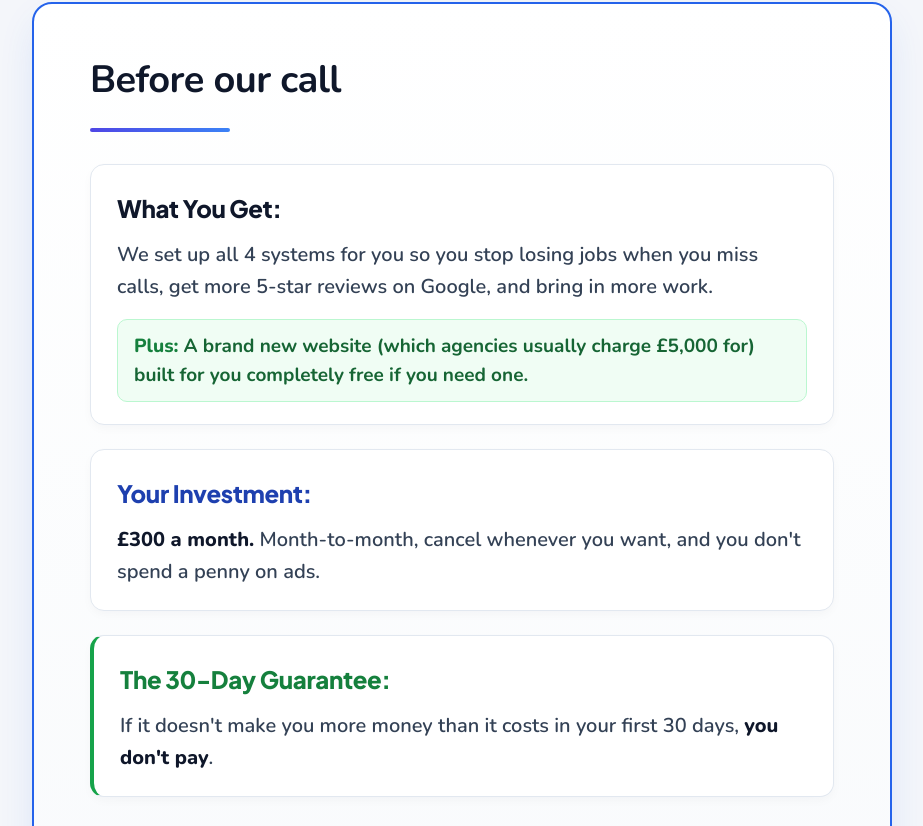
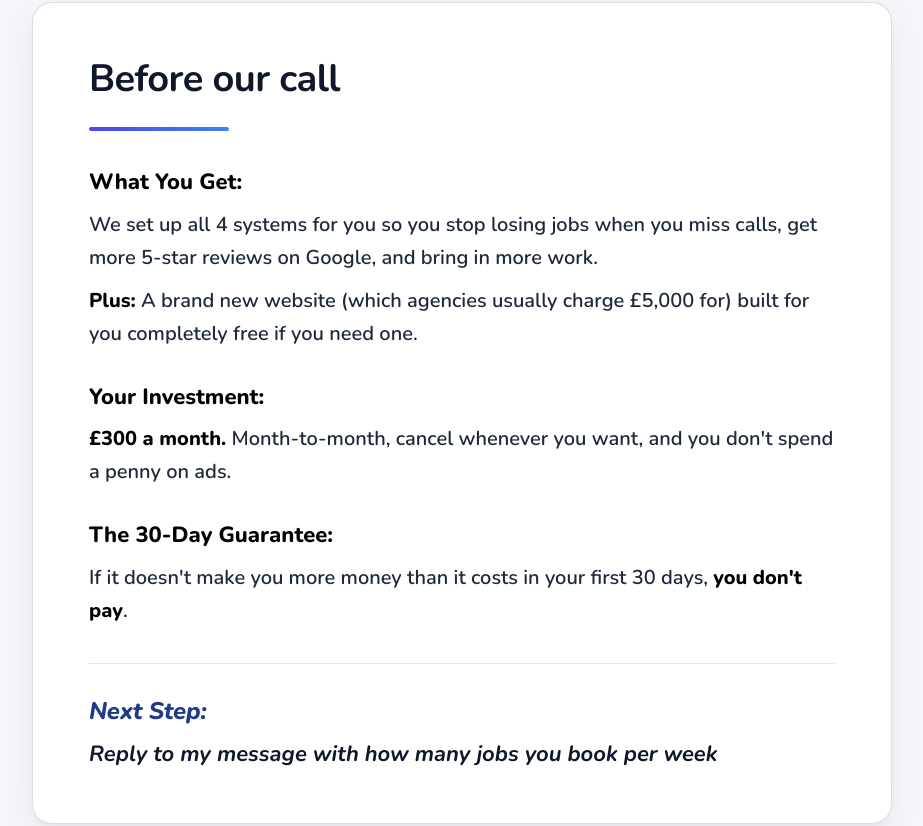
Before and after one commit to muhseena005/client-launch-proposal, a plain HTML site: page index.html in a window 1280 px wide. Shown: the part 5112-5938 px from the top of the page, without its empty margins (178-1101 px from the left). Drawn offline with nearby package versions, Linux system fonts and the light colour scheme.

Commit message:
Simplify Card 5 design: match pure document style with elegant typography and zero cluttered boxes

```diff
--- a/index.html
+++ b/index.html
@@ -354,13 +354,15 @@
       line-height: 1.7;
     }
 
-    /* Before Call / Final Offer Card */
+    /* Before Call / Final Offer Card - Clean, minimalist Gamma document style */
     .cta-card {
-      background: linear-gradient(180deg, #ffffff 0%, #f8fafc 100%);
-      border: 2px solid #2563eb;
+      background: rgba(255, 255, 255, 0.94);
+      backdrop-filter: blur(20px);
+      -webkit-backdrop-filter: blur(20px);
+      border: 1px solid rgba(203, 213, 225, 0.8);
       border-radius: 20px;
       padding: 52px 56px;
-      box-shadow: 0 16px 40px -8px rgba(37, 99, 235, 0.16);
+      box-shadow: 0 12px 35px -4px rgba(15, 23, 42, 0.08), 0 4px 10px -2px rgba(15, 23, 42, 0.04);
     }
 
     @media (max-width: 640px) {
@@ -369,88 +371,59 @@
       }
     }
 
-    .offer-line {
-      margin-bottom: 24px;
-      padding: 22px 26px;
-      background: #ffffff;
-      border-radius: 14px;
-      border: 1px solid #e2e8f0;
-      box-shadow: 0 4px 12px -2px rgba(15, 23, 42, 0.04);
-      display: flex;
-      flex-direction: column;
-      gap: 10px;
+    .offer-group {
+      margin-bottom: 28px;
     }
 
-    .offer-line strong.offer-title {
-      font-family: 'Plus Jakarta Sans', sans-serif;
-      font-size: 24px;
-      font-weight: 800;
-      color: #0f172a;
-      letter-spacing: -0.015em;
-      display: flex;
-      align-items: center;
-      gap: 8px;
+    .offer-group:last-of-type {
+      margin-bottom: 0;
     }
 
-    .offer-line strong.offer-title.accent {
-      color: #1e40af;
+    .offer-title {
+      font-size: 22px;
+      font-weight: 800;
+      color: #000000;
+      margin-bottom: 6px;
+      display: block;
     }
 
-    .offer-line .offer-body {
+    .offer-desc {
       font-size: 20px;
-      line-height: 1.6;
-      color: #334155;
+      line-height: 1.65;
+      color: #1e293b;
       font-weight: 600;
+      margin: 0;
     }
 
-    .offer-line .offer-body strong {
-      color: #0f172a;
-      font-weight: 800;
-    }
-
-    .offer-line .offer-badge-box {
-      margin-top: 6px;
-      padding: 12px 16px;
-      background: #f0fdf4;
-      border: 1px solid #bbf7d0;
-      border-radius: 10px;
-      font-size: 19px;
-      color: #166534;
-      font-weight: 700;
-      line-height: 1.5;
-    }
-
-    .offer-line .offer-badge-box strong {
-      color: #15803d;
+    .offer-desc strong {
+      color: #000000;
       font-weight: 800;
     }
 
     /* Final slide Next Step line */
     .next-step-prompt {
-      margin-top: 32px;
-      padding-top: 24px;
-      border-top: 1.5px dashed #cbd5e1;
+      margin-top: 36px;
+      padding-top: 26px;
+      border-top: 1px solid #e2e8f0;
     }
 
     .next-step-prompt strong {
       display: block;
-      font-family: 'Plus Jakarta Sans', sans-serif;
-      font-size: 30px;
+      font-size: 24px;
       font-weight: 800;
       font-style: italic;
       color: #1e3a8a;
       letter-spacing: -0.01em;
-      margin-bottom: 10px;
+      margin-bottom: 6px;
     }
 
     .next-step-prompt span {
       display: block;
-      font-family: 'Plus Jakarta Sans', sans-serif;
-      font-size: 27px;
+      font-size: 22px;
       font-weight: 700;
       font-style: italic;
       color: #0f172a;
-      line-height: 1.45;
+      line-height: 1.5;
     }
   </style>
 </head>
@@ -691,22 +664,20 @@
       <h2>Before our call</h2>
       <div class="title-accent-line"></div>
 
-      <div class="offer-line">
+      <div class="offer-group">
         <strong class="offer-title">What You Get:</strong>
-        <span class="offer-body">We set up all 4 systems for you so you stop losing jobs when you miss calls, get more 5-star reviews on Google, and bring in more work.</span>
-        <div class="offer-badge-box">
-          <strong>Plus:</strong> A brand new website (which agencies usually charge £5,000 for) built for you completely free if you need one.
-        </div>
+        <p class="offer-desc">We set up all 4 systems for you so you stop losing jobs when you miss calls, get more 5-star reviews on Google, and bring in more work.</p>
+        <p class="offer-desc" style="margin-top: 10px;"><strong>Plus:</strong> A brand new website (which agencies usually charge £5,000 for) built for you completely free if you need one.</p>
       </div>
 
-      <div class="offer-line">
-        <strong class="offer-title accent">Your Investment:</strong>
-        <span class="offer-body"><strong>£300 a month.</strong> Month-to-month, cancel whenever you want, and you don't spend a penny on ads.</span>
+      <div class="offer-group">
+        <strong class="offer-title">Your Investment:</strong>
+        <p class="offer-desc"><strong>£300 a month.</strong> Month-to-month, cancel whenever you want, and you don't spend a penny on ads.</p>
       </div>
 
-      <div class="offer-line" style="border-left: 4px solid #16a34a;">
-        <strong class="offer-title" style="color: #15803d;">The 30-Day Guarantee:</strong>
-        <span class="offer-body">If it doesn't make you more money than it costs in your first 30 days, <strong>you don't pay</strong>.</span>
+      <div class="offer-group">
+        <strong class="offer-title">The 30-Day Guarantee:</strong>
+        <p class="offer-desc">If it doesn't make you more money than it costs in your first 30 days, <strong>you don't pay</strong>.</p>
       </div>
 
       <div class="next-step-prompt">
```
